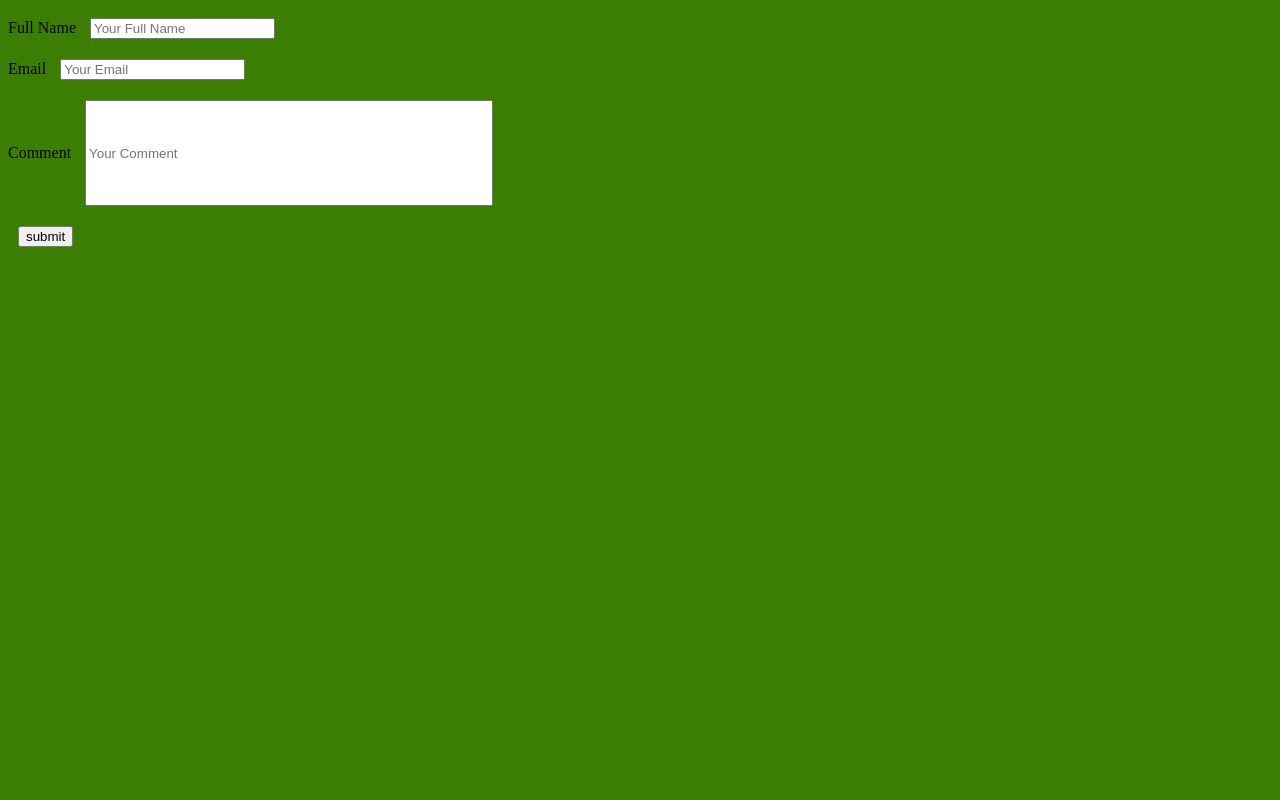
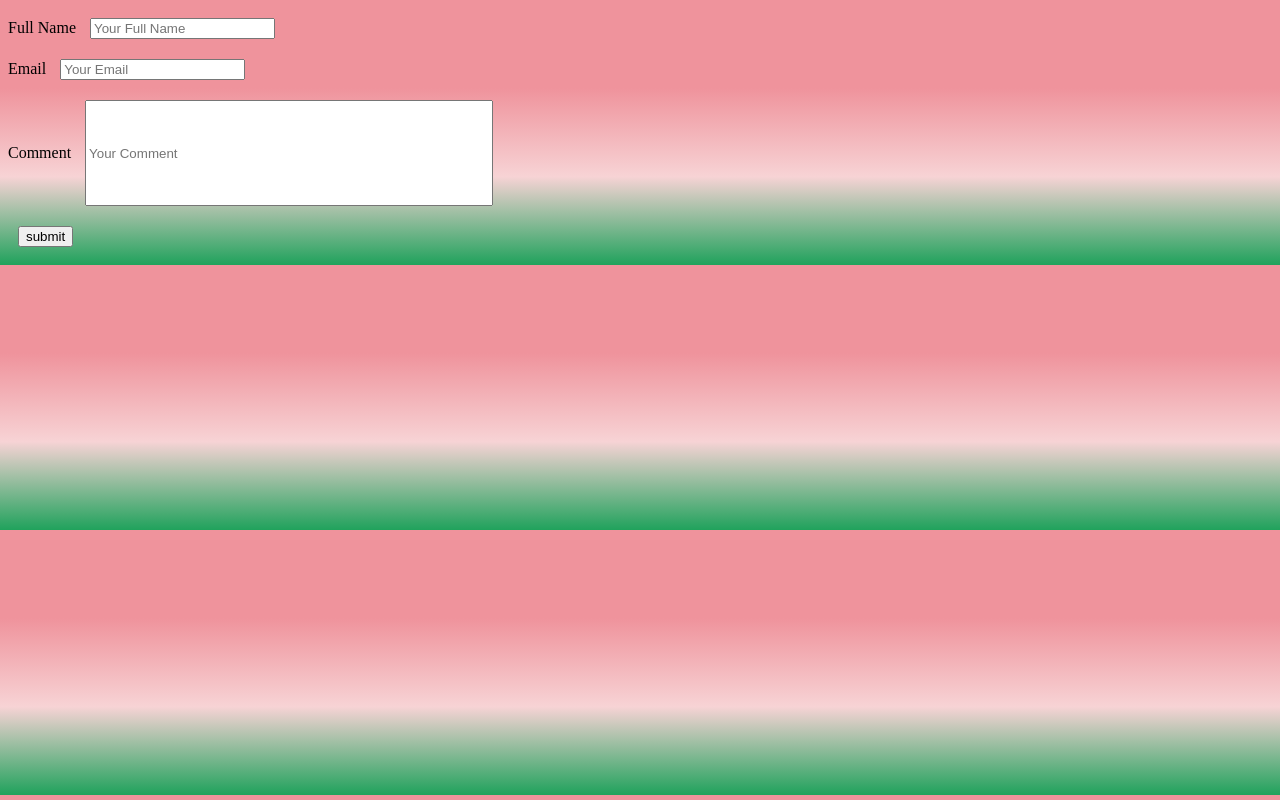
Before and after one commit to girlswhocodedecorah/WelcomeWatermelon, a plain HTML site: page ContactUsRose.html in a window 1280 px wide. Drawn offline with Linux system fonts and the light colour scheme.

Commit message:
Update ContactUsRose.html

```diff
--- a/ContactUsRose.html
+++ b/ContactUsRose.html
@@ -5,7 +5,7 @@
 
     }
     body{
-        background-color:#3c7e03;
+         background:linear-gradient(#ef939c, #ef939c, #F7D3D5, #20a25c);
     }
     input{
     margin:10px;
```
